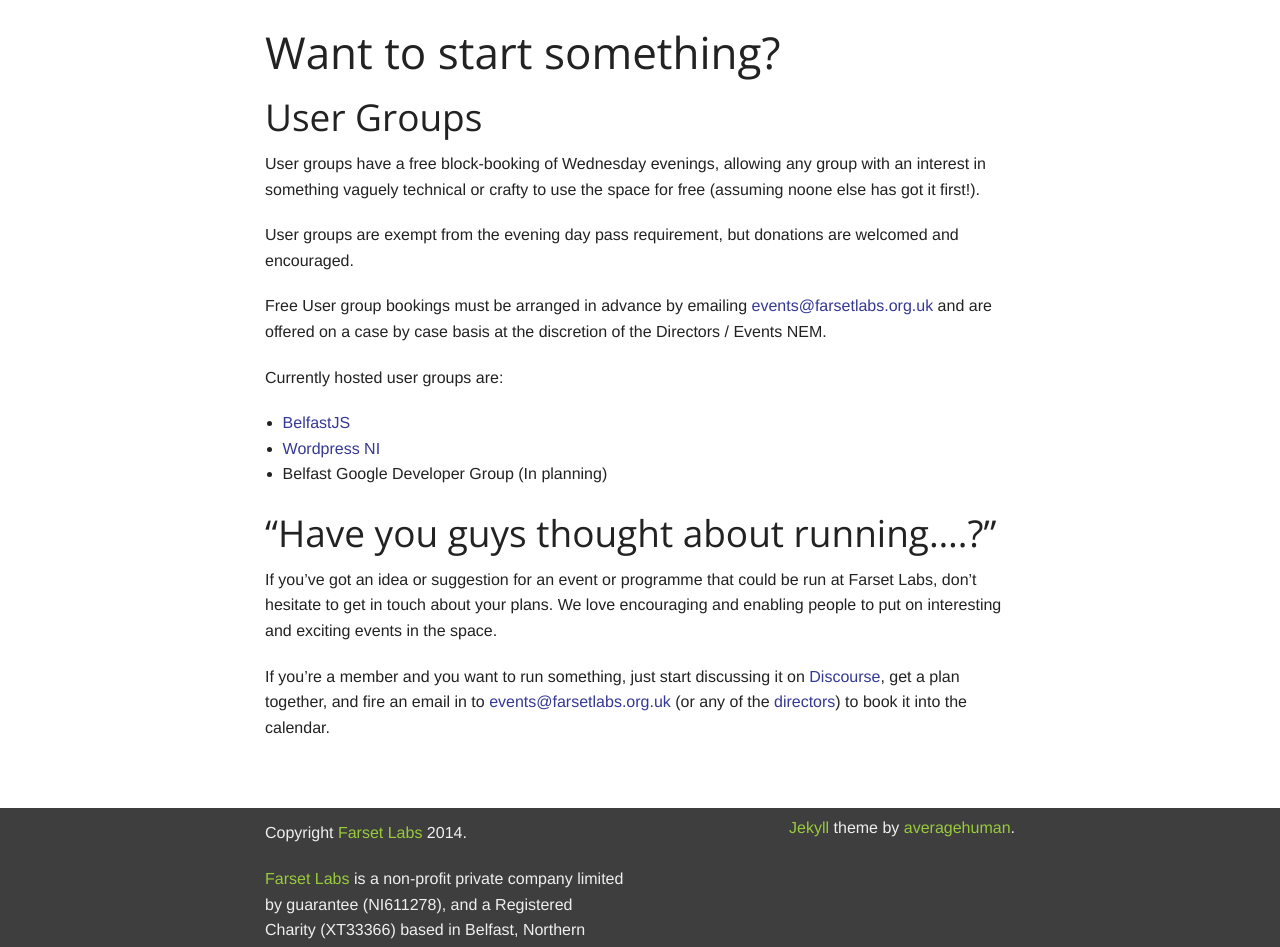
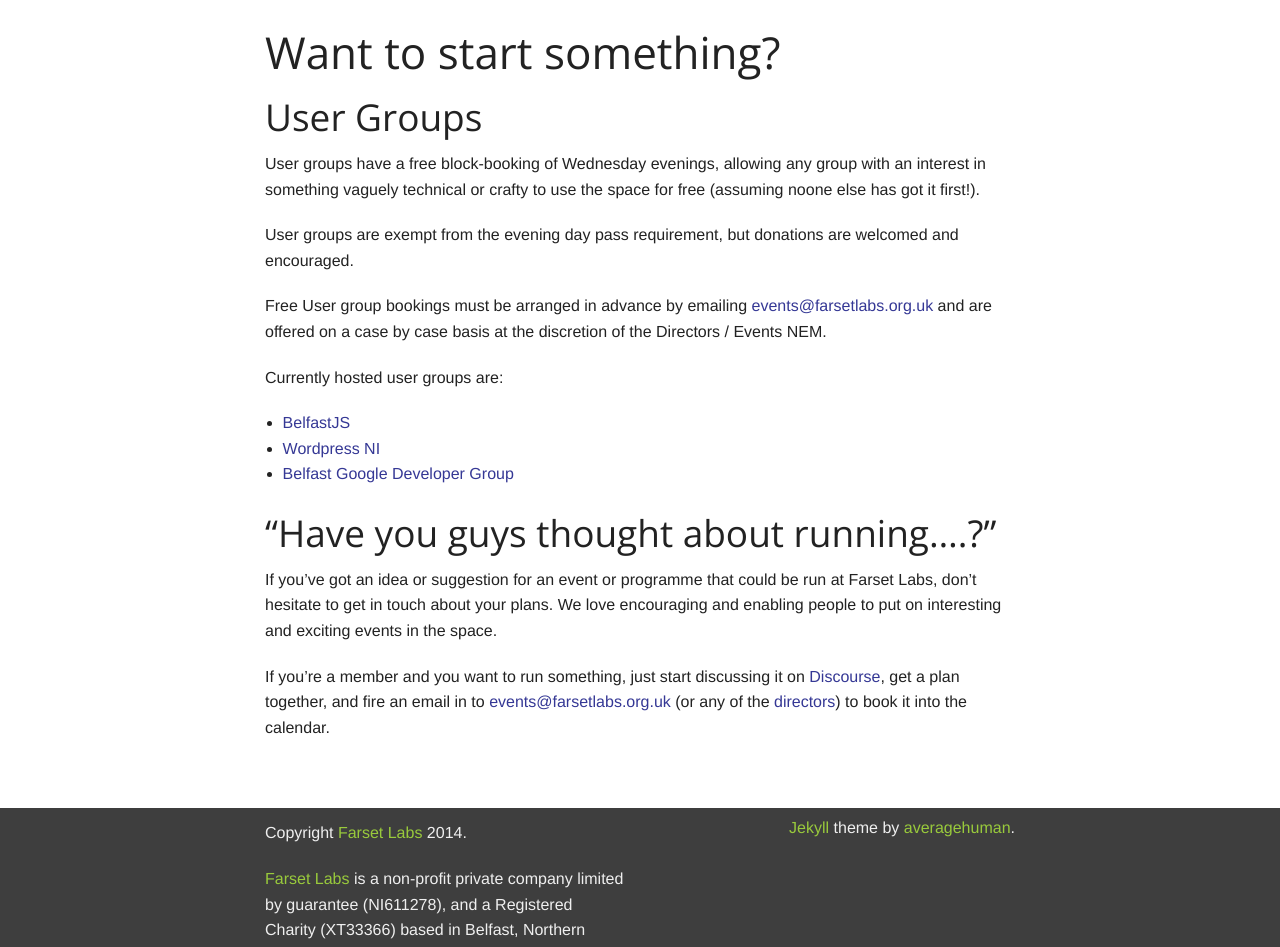
Before and after one commit to FarsetLabs/farsetlabs.github.io, a Jekyll site: the page built from events/how-to-start-a-class.md, in a window 1280 px wide. Shown: the part 386-1333 px from the top of the page. Built offline with Jekyll 4.4.1, drawn with Linux system fonts in a browser that asks for light colours.

Commit message:
update GDG

```diff
--- a/events/how-to-start-a-class.md
+++ b/events/how-to-start-a-class.md
@@ -25,7 +25,7 @@
 
 * [BelfastJS](http://belfastjs.org/)
 * [Wordpress NI](http://www.meetup.com/Northern-Ireland-WordPress-Meetup/)
-* Belfast Google Developer Group (In planning)
+* [Belfast Google Developer Group](https://developers.google.com/groups/chapter/117880769522295112261/)
 
 ## "Have you guys thought about running....?"
 If you've got an idea or suggestion for an event or programme that could be run at Farset Labs, don't hesitate to get in touch about your plans. We love encouraging and enabling people to put on interesting and exciting events in the space.
```
